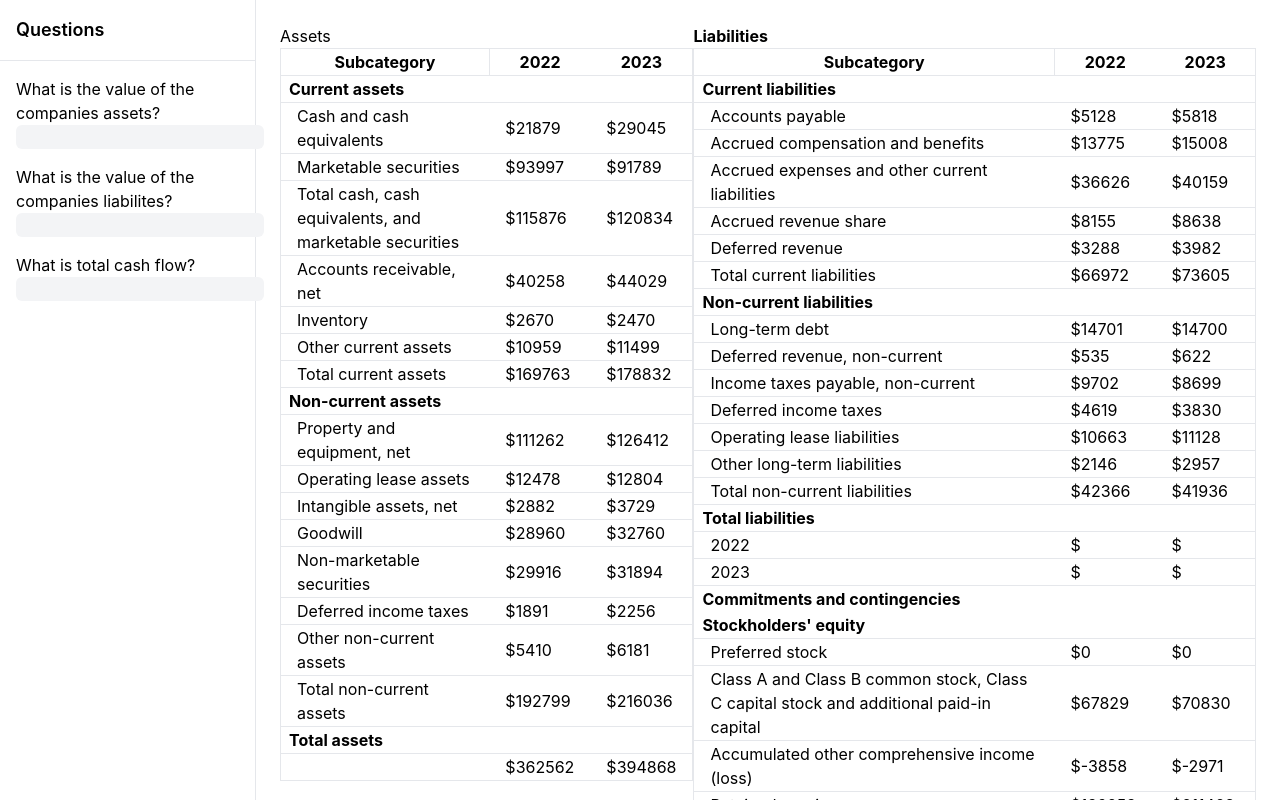
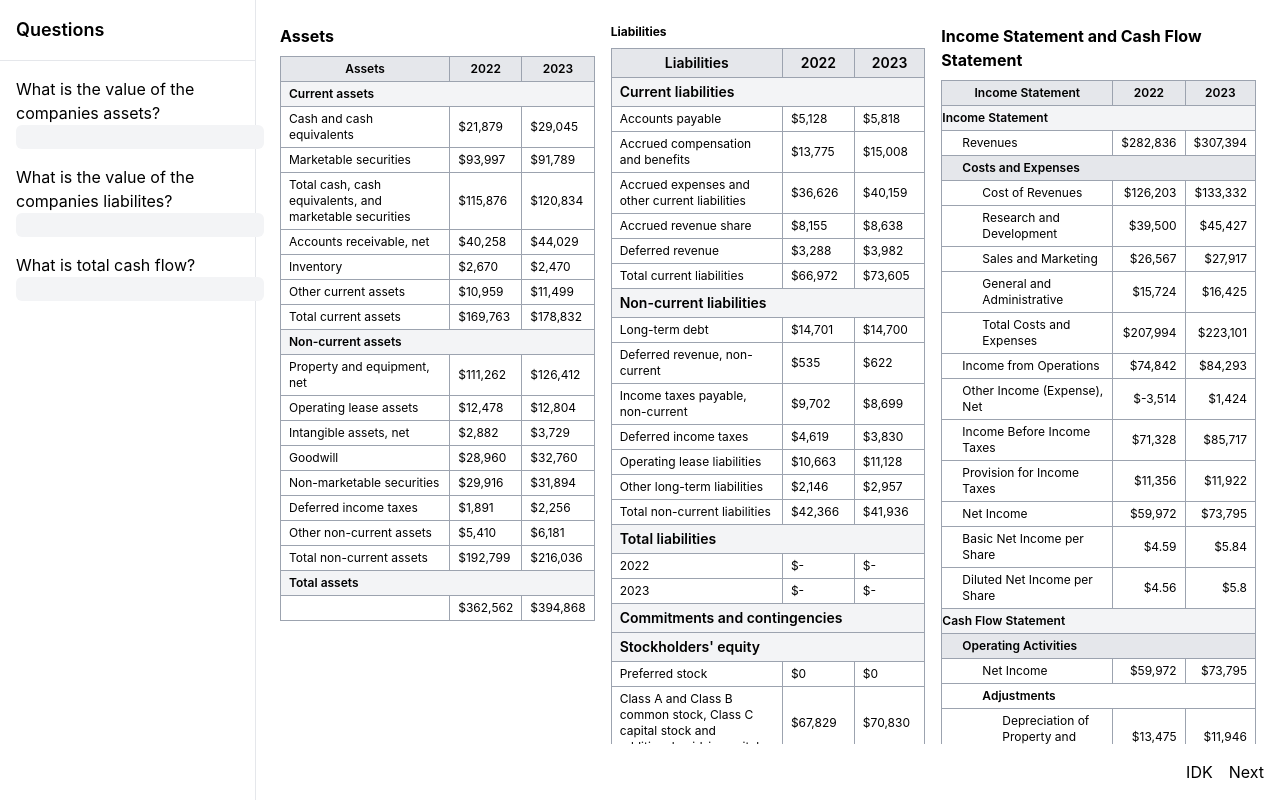
Before and after one commit to sam-schnaars/cal-hacks, a React (Create React App) app: page / in a window 1280 px wide. Shown: the top 800 px of the page. Built offline with nearby package versions, Linux system fonts and the light colour scheme.

Commit message:
income and cash flow statements

```diff
--- a/package.json
+++ b/package.json
@@ -11,6 +11,7 @@
     "@testing-library/react": "^13.4.0",
     "@testing-library/user-event": "^13.5.0",
     "bcryptjs": "^2.4.3",
+    "browserslist": "^4.24.0",
     "clsx": "^2.1.1",
     "cors": "^2.8.5",
     "dotenv": "^16.4.5",
--- a/src/App.js
+++ b/src/App.js
@@ -4,6 +4,7 @@ import Lesson from './components/Lesson.tsx';
 import Quiz from './components/Quiz';
 import AssetsTable from './components/AssetsTable.js';
 import LiabilitiesTable from './components/LiabilitiesTable.js';
+import IncomeAndCashFlowTable from './components/IncomeAndCashFlowTable.js';
 
 
 
@@ -50,14 +51,17 @@ function App() {
       </div>
 
       {/* Main Content */}
-      <div className="flex-1">
-        <main className="flex-1 flex flex-row p-6">
-          <AssetsTable/>
-          <LiabilitiesTable/>
+      <div className="flex-1 flex flex-col">
+        <main className="flex-1 p-6 overflow-auto">
+          <div className="flex flex-row space-x-4">
+            <div className="flex-1"><AssetsTable/></div>
+            <div className="flex-1"><LiabilitiesTable/></div>
+            <div className="flex-1"><IncomeAndCashFlowTable/></div>
+          </div>
         </main>
 
         {/* Bottom Right Buttons */}
-        <div className="p-4 flex justify-end gap-4">˜
+        <div className="p-4 flex justify-end gap-4">
           <Link to="/quiz">IDK</Link>
           <Link to="/next">Next</Link>
         </div>
--- a/src/components/AssetsTable.js
+++ b/src/components/AssetsTable.js
@@ -29,12 +29,17 @@ const AssetsTable = () => {
     }
   };
 
+  const formatNumber = (num) => {
+    if (num === undefined || num === null) return '-';
+    return num.toString().replace(/\B(?=(\d{3})+(?!\d))/g, ",");
+  };
+
   const renderRows = (subcategory, items) => {
     return Object.entries(items).map(([item, values]) => (
-      <tr key={item} className="border b-2">
-        <td className="pr-4 pl-4">{item}</td>
-        <td className="pr-4 pl-4">${values['2022']}</td>
-        <td className="pr-4 pl-4">${values['2023']}</td>
+      <tr key={item}>
+        <td className="border border-gray-400 px-2 py-1 text-xs">{item}</td>
+        <td className="border border-gray-400 px-2 py-1 text-xs">${formatNumber(values['2022'])}</td>
+        <td className="border border-gray-400 px-2 py-1 text-xs">${formatNumber(values['2023'])}</td>
       </tr>
     ));
   };
@@ -42,30 +47,28 @@ const AssetsTable = () => {
   const generateTableRows = () => {
     const rows = [];
     Object.entries(data.Assets).forEach(([subcategory, items]) => {
-      // Add subcategory row (Current assets, Non-current assets)
       rows.push(
-        <tr key={subcategory} className='pl-2 pr-2'>
-          <td colSpan="3" style={{ fontWeight: 'bold' }} className='pl-2 pr-2'>{subcategory}</td>
+        <tr key={subcategory}>
+          <td colSpan="3" className="border border-gray-400 px-2 py-1 text-xs font-semibold bg-gray-100">{subcategory}</td>
         </tr>
       );
-      // Add individual item rows within the subcategory
-      rows.push(renderRows(subcategory, items));
+      rows.push(...renderRows(subcategory, items));
     });
     return rows;
   };
 
   return (
     <div>
-      <h1 className="">Assets</h1>
-      <table className="border b-2 pl-2 pr-2">
-        <thead className="border b-2 pl-4 pr-4">
-          <tr className="border b-2">
-            <th className="border b-2">Subcategory</th>
-            <th>2022</th>
-            <th>2023</th>
+      <h2 className='font-bold text-base mb-2'>Assets</h2>
+      <table className="border-collapse w-full">
+        <thead>
+          <tr>
+            <th className="border border-gray-400 px-2 py-1 text-xs font-semibold bg-gray-200">Assets</th>
+            <th className="border border-gray-400 px-2 py-1 text-xs font-semibold bg-gray-200">2022</th>
+            <th className="border border-gray-400 px-2 py-1 text-xs font-semibold bg-gray-200">2023</th>
           </tr>
         </thead>
-        <tbody className="border b-2 pl-2 pr-2">{generateTableRows()}</tbody>
+        <tbody>{generateTableRows()}</tbody>
       </table>
     </div>
   );
--- /dev/null
+++ b/src/components/IncomeAndCashFlowTable.js
@@ -0,0 +1,52 @@
+import React from 'react';
+import data from "../google_income_and_cash_flow_statements.json";
+
+const IncomeAndCashFlowTable = () => {
+  const formatNumber = (num) => {
+    if (num === undefined || num === null) return '-';
+    return num.toString().replace(/\B(?=(\d{3})+(?!\d))/g, ",");
+  };
+
+  const renderRows = (items, depth = 0) => {
+    return Object.entries(items).map(([item, values]) => {
+      if (typeof values === 'object' && !('2022' in values) && !('2023' in values)) {
+        return (
+          <React.Fragment key={item}>
+            <tr>
+              <td colSpan="3" className={`border border-gray-400 px-2 py-1 text-xs font-semibold bg-gray-${100 + depth * 100}`} style={{paddingLeft: `${depth * 20}px`}}>{item}</td>
+            </tr>
+            {renderRows(values, depth + 1)}
+          </React.Fragment>
+        );
+      } else {
+        return (
+          <tr key={item}>
+            <td className="border border-gray-400 px-2 py-1 text-xs" style={{paddingLeft: `${depth * 20}px`}}>{item}</td>
+            <td className="border border-gray-400 px-2 py-1 text-xs text-right">{typeof values['2022'] === 'number' ? '$' : ''}{formatNumber(values['2022'])}</td>
+            <td className="border border-gray-400 px-2 py-1 text-xs text-right">{typeof values['2023'] === 'number' ? '$' : ''}{formatNumber(values['2023'])}</td>
+          </tr>
+        );
+      }
+    });
+  };
+
+  return (
+    <div>
+      <h2 className='font-bold text-base mb-2'>Income Statement and Cash Flow Statement</h2>
+      <table className="border-collapse w-full">
+        <thead>
+          <tr>
+            <th className="border border-gray-400 px-2 py-1 text-xs font-semibold bg-gray-200">Income Statement</th>
+            <th className="border border-gray-400 px-2 py-1 text-xs font-semibold bg-gray-200">2022</th>
+            <th className="border border-gray-400 px-2 py-1 text-xs font-semibold bg-gray-200">2023</th>
+          </tr>
+        </thead>
+        <tbody>
+          {renderRows(data)}
+        </tbody>
+      </table>
+    </div>
+  );
+};
+
+export default IncomeAndCashFlowTable;
--- a/src/components/LiabilitiesTable.js
+++ b/src/components/LiabilitiesTable.js
@@ -4,12 +4,17 @@ import data from "../google_balance_sheet.json";
 const LiabilitiesTable = () => {
   const dataa = data["Liabilities and Stockholders' Equity"];
 
+  const formatNumber = (num) => {
+    if (num === undefined || num === null) return '-';
+    return num.toString().replace(/\B(?=(\d{3})+(?!\d))/g, ",");
+  };
+
   const renderRows = (subcategory, items) => {
     return Object.entries(items).map(([item, values]) => (
-      <tr key={item} className="border b-2">
-        <td className="pr-4 pl-4">{item}</td>
-        <td className="pr-4 pl-4">${values['2022']}</td>
-        <td className="pr-4 pl-4">${values['2023']}</td>
+      <tr key={item}>
+        <td className="border border-gray-400 px-2 py-1 text-xs">{item}</td>
+        <td className="border border-gray-400 px-2 py-1 text-xs">${formatNumber(values['2022'])}</td>
+        <td className="border border-gray-400 px-2 py-1 text-xs">${formatNumber(values['2023'])}</td>
       </tr>
     ));
   };
@@ -17,30 +22,30 @@ const LiabilitiesTable = () => {
   const generateTableRows = () => {
     const rows = [];
     Object.entries(data["Liabilities and Stockholders' Equity"]).forEach(([subcategory, items]) => {
-      // Add subcategory row (Current liabilities, Non-current liabilities)
       rows.push(
-        <tr key={subcategory} className='pl-2 pr-2'>
-          <td colSpan="3" style={{ fontWeight: 'bold' }} className='pl-2 pr-2'>{subcategory}</td>
+        <tr key={subcategory}>
+          <td colSpan="3" className="border border-gray-400 px-2 py-1 text-sm font-semibold bg-gray-100">{subcategory}</td>
         </tr>
       );
-      // Add individual item rows within the subcategory
-      rows.push(renderRows(subcategory, items));
+      rows.push(...renderRows(subcategory, items));
     });
     return rows;
   };
 
   return (
     <div>
-      <h1 className='font-bold'>Liabilities</h1>
-      <table className="border b-2 pl-2 pr-2">
-        <thead className="border b-2 pl-4 pr-4">
-          <tr className="border b-2">
-            <th className="border b-2">Subcategory</th>
-            <th>2022</th>
-            <th>2023</th>
+      <h2 className='font-bold text-xs mb-2'>Liabilities</h2>
+      <table className="border-collapse w-full">
+        <thead>
+          <tr>
+            <th className="border border-gray-400 px-2 py-1 text-sm font-semibold bg-gray-200">Liabilities</th>
+            <th className="border border-gray-400 px-2 py-1 text-sm font-semibold bg-gray-200">2022</th>
+            <th className="border border-gray-400 px-2 py-1 text-sm font-semibold bg-gray-200">2023</th>
           </tr>
         </thead>
-        <tbody className="border b-2 pl-2 pr-2">{generateTableRows()}</tbody>
+        <tbody>
+          {generateTableRows()}
+        </tbody>
       </table>
     </div>
   );
--- /dev/null
+++ b/src/google_income_and_cash_flow_statements.json
@@ -0,0 +1,198 @@
+{
+  "Income Statement": {
+    "Revenues": {
+      "2022": 282836,
+      "2023": 307394
+    },
+    "Costs and Expenses": {
+      "Cost of Revenues": {
+        "2022": 126203,
+        "2023": 133332
+      },
+      "Research and Development": {
+        "2022": 39500,
+        "2023": 45427
+      },
+      "Sales and Marketing": {
+        "2022": 26567,
+        "2023": 27917
+      },
+      "General and Administrative": {
+        "2022": 15724,
+        "2023": 16425
+      },
+      "Total Costs and Expenses": {
+        "2022": 207994,
+        "2023": 223101
+      }
+    },
+    "Income from Operations": {
+      "2022": 74842,
+      "2023": 84293
+    },
+    "Other Income (Expense), Net": {
+      "2022": -3514,
+      "2023": 1424
+    },
+    "Income Before Income Taxes": {
+      "2022": 71328,
+      "2023": 85717
+    },
+    "Provision for Income Taxes": {
+      "2022": 11356,
+      "2023": 11922
+    },
+    "Net Income": {
+      "2022": 59972,
+      "2023": 73795
+    },
+    "Basic Net Income per Share": {
+      "2022": 4.59,
+      "2023": 5.84
+    },
+    "Diluted Net Income per Share": {
+      "2022": 4.56,
+      "2023": 5.80
+    }
+  },
+  "Cash Flow Statement": {
+    "Operating Activities": {
+      "Net Income": {
+        "2022": 59972,
+        "2023": 73795
+      },
+      "Adjustments": {
+        "Depreciation of Property and Equipment": {
+          "2022": 13475,
+          "2023": 11946
+        },
+        "Stock-based Compensation Expense": {
+          "2022": 19362,
+          "2023": 22460
+        },
+        "Deferred Income Taxes": {
+          "2022": -8081,
+          "2023": -7763
+        },
+        "(Gain) Loss on Debt and Equity Securities, Net": {
+          "2022": 5519,
+          "2023": 823
+        },
+        "Other": {
+          "2022": 3483,
+          "2023": 4330
+        }
+      },
+      "Changes in Assets and Liabilities": {
+        "Accounts Receivable, Net": {
+          "2022": -2317,
+          "2023": -7833
+        },
+        "Income Taxes, Net": {
+          "2022": 584,
+          "2023": 523
+        },
+        "Other Assets": {
+          "2022": -5046,
+          "2023": -2143
+        },
+        "Accounts Payable": {
+          "2022": 707,
+          "2023": 664
+        },
+        "Accrued Expenses and Other Liabilities": {
+          "2022": 3915,
+          "2023": 3937
+        },
+        "Accrued Revenue Share": {
+          "2022": -445,
+          "2023": 482
+        },
+        "Deferred Revenue": {
+          "2022": 367,
+          "2023": 525
+        }
+      },
+      "Net Cash Provided by Operating Activities": {
+        "2022": 91945,
+        "2023": 101746
+      }
+    },
+    "Investing Activities": {
+      "Purchases of Property and Equipment": {
+        "2022": -31485,
+        "2023": -32251
+      },
+      "Purchases of Marketable Securities": {
+        "2022": -78784,
+        "2023": -77858
+      },
+      "Maturities and Sales of Marketable Securities": {
+        "2022": 97822,
+        "2023": 86872
+      },
+      "Purchases of Non-marketable Securities": {
+        "2022": -2531,
+        "2023": -3027
+      },
+      "Maturities and Sales of Non-marketable Securities": {
+        "2022": 150,
+        "2023": 947
+      },
+      "Acquisitions and Purchases of Intangible Assets": {
+        "2022": -6699,
+        "2023": -495
+      },
+      "Other Investing Activities": {
+        "2022": 1589,
+        "2023": -1051
+      },
+      "Net Cash Used in Investing Activities": {
+        "2022": -20298,
+        "2023": -27063
+      }
+    },
+    "Financing Activities": {
+      "Net Payments Related to Stock-based Award Activities": {
+        "2022": -9300,
+        "2023": -9837
+      },
+      "Repurchases of Stock": {
+        "2022": -59296,
+        "2023": -61504
+      },
+      "Proceeds from Issuance of Debt, Net of Costs": {
+        "2022": 52872,
+        "2023": 10790
+      },
+      "Repayments of Debt": {
+        "2022": -54068,
+        "2023": -11550
+      },
+      "Proceeds from Sale of Interest in Consolidated Entities, Net": {
+        "2022": 35,
+        "2023": 8
+      },
+      "Net Cash Used in Financing Activities": {
+        "2022": -69757,
+        "2023": -72093
+      }
+    },
+    "Effect of Exchange Rate Changes on Cash and Cash Equivalents": {
+      "2022": -506,
+      "2023": -421
+    },
+    "Net Increase (Decrease) in Cash and Cash Equivalents": {
+      "2022": 934,
+      "2023": 2169
+    },
+    "Cash and Cash Equivalents at Beginning of Period": {
+      "2022": 20945,
+      "2023": 21879
+    },
+    "Cash and Cash Equivalents at End of Period": {
+      "2022": 21879,
+      "2023": 24048
+    }
+  }
+}
```
Also changed, not shown: 1 other file (tests, documents, lock files or other folders).
